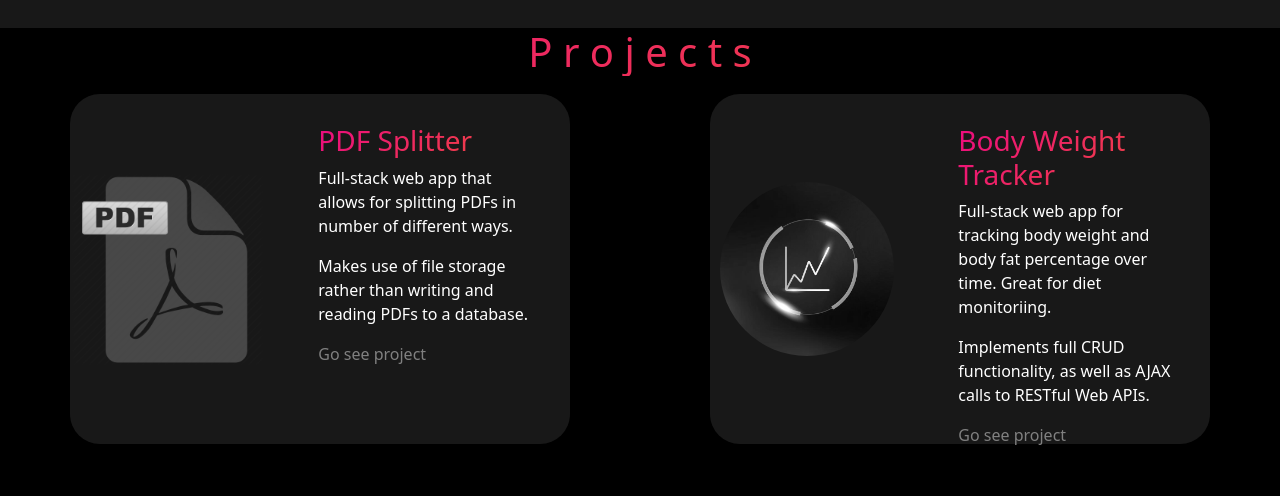
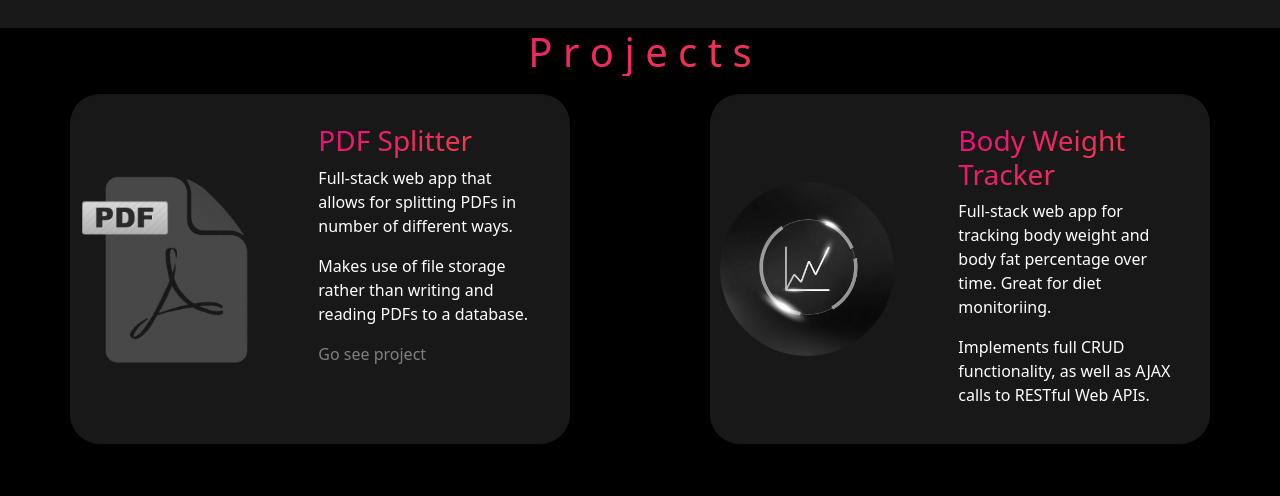
Before and after one commit to bochia/BrandonOchiaDotCom, a React (Create React App) app in the folder brandonochiadotcom.spa/: page / in a window 1280 px wide. Shown: the part 1362-1858 px from the top of the page. Built offline with nearby package versions, Linux system fonts and the light colour scheme.

Commit message:
feature: changed project file to have a workInProgress prop.

```diff
--- a/brandonochiadotcom.spa/src/components/ProjectTile.js
+++ b/brandonochiadotcom.spa/src/components/ProjectTile.js
@@ -1,9 +1,15 @@
-function ProjectTile({ title, p1, p2, linkTo, imgSrc, altText, isCircleImage = false }) {
+function ProjectTile({ title, p1, p2, linkTo, imgSrc, altText, isCircleImage = false, workInProgress = false }) {
     let imgClassName = "img-fluid grayScaleTillHover";
 
     // if circle image then add some extra styling.
     if (isCircleImage) {
         imgClassName = "img-fluid circleImage padding10 grayScaleTillHover";
+    }
+
+    let linkHtml;
+
+    if (!workInProgress) {
+        linkHtml = <a className="grayLink" href={linkTo}>Go see project  <span className="fas fa-arrow-right"></span></a>;
     }
 
     return (
@@ -19,7 +25,7 @@ function ProjectTile({ title, p1, p2, linkTo, imgSrc, altText, isCircleImage = f
                         <h3 className="gradientText">{title}</h3>
                         <p>{p1}</p>
                         <p>{p2}</p>
-                        <a className="grayLink" href={linkTo}>Go see project  <span className="fas fa-arrow-right"></span></a>
+                        {linkHtml}
                     </div>
                 </div>
             </div>
--- a/brandonochiadotcom.spa/src/pages/Home.js
+++ b/brandonochiadotcom.spa/src/pages/Home.js
@@ -83,6 +83,7 @@ export class Home extends Component {
                             imgSrc="/Images/weightTrackerIcon.jpg"
                             altText="Plot Icon"
                             isCircleImage={true}
+                            workInProgress={true}
                         />
                     </div >
                 </div >
```
